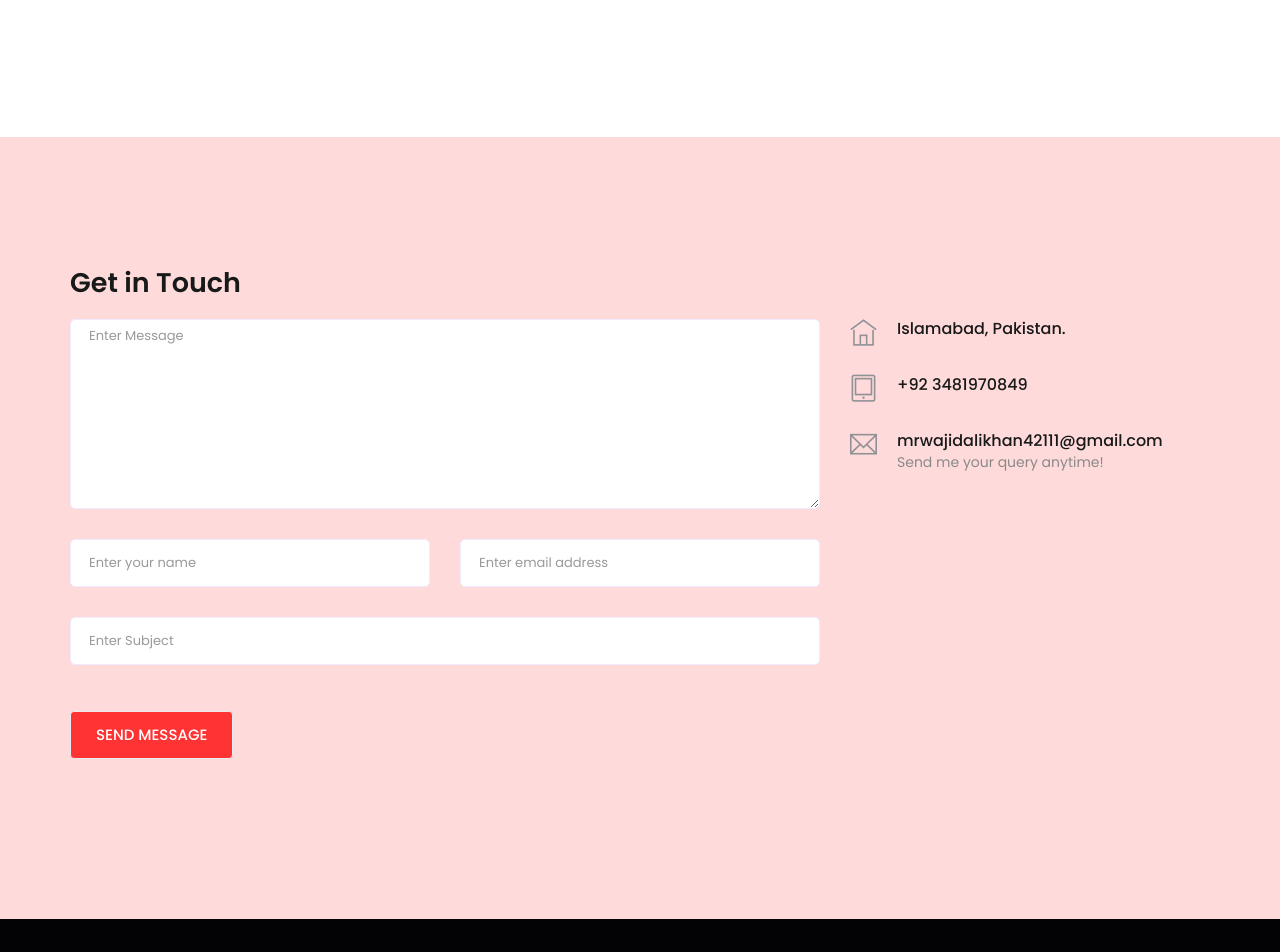
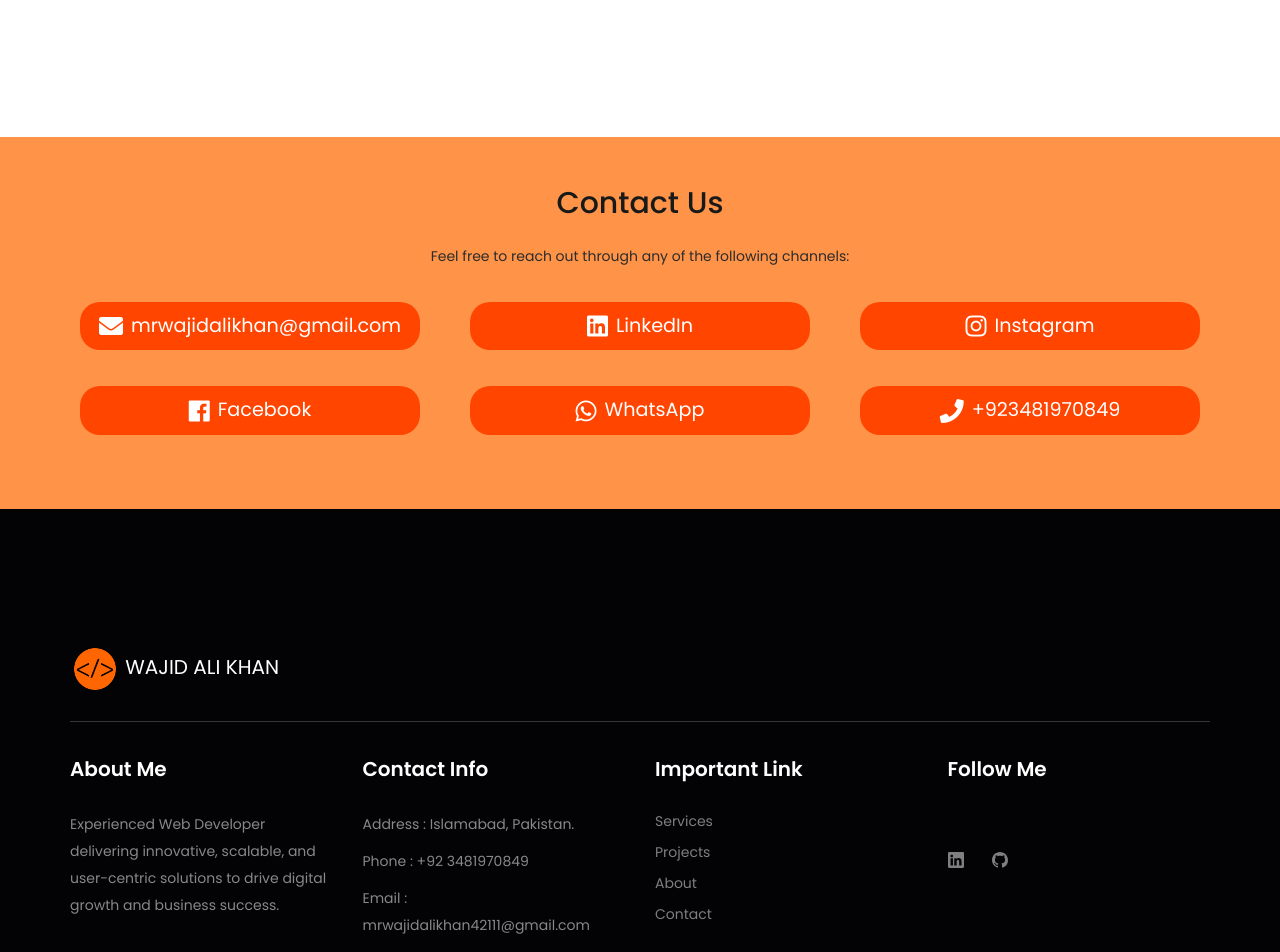
Before and after one commit to wajidweb/Portfolio-wajid, a plain HTML site: page index.html in a window 1280 px wide. Shown: the part 3960-4912 px from the top of the page. Drawn offline with Linux system fonts and the light colour scheme.

Commit message:
contact us section is created

```diff
--- a/index.html
+++ b/index.html
@@ -350,11 +350,11 @@
               >
                 <div class="col-lg-6 col-sm-12 col-md-6">
                   <div class="portfolio_box">
-                    <a href="img/portfolio images/hiddenworkers.org_.png" class="img-gal">
+                    <a href="img/portfolio images/tradexsell.jpeg" class="img-gal">
                       <div class="single_portfolio">
                         <img
                           class="img-fluid w-100"
-                          src="img/portfolio images/hiddenworkers.org_.png"
+                          src="img/portfolio images/tradexsell.jpeg"
                           alt=""
                         />
                       </div>
@@ -362,9 +362,9 @@
                     <div class="short_info">
                       <p>Exclusive Project</p>
                       <h4>
-                        <a href="https://hiddenworkers.org/"
+                        <a href="https://tradxsell.com/"
                         target="_blank"
-                          >Hidden Workers Organization <br />
+                          >Tradxsell.com<br />
                             </a
                         >
                       </h4>
@@ -519,11 +519,11 @@
               >
                 <div class="col-lg-6 col-sm-12 col-md-6">
                   <div class="portfolio_box">
-                    <a href="img/project-3.png" class="img-gal">
+                    <a href="img/portfolio images/hiddenworkers.org_.png" class="img-gal">
                       <div class="single_portfolio">
                         <img
                           class="img-fluid w-100"
-                          src="img/project-3.png"
+                          src="img/portfolio images/hiddenworkers.org_.png"
                           alt=""
                         />
                       </div>
@@ -531,9 +531,10 @@
                     <div class="short_info">
                       <p>new Project</p>
                       <h4>
-                        <a href="#"
-                          >Etiam tortor <br />
-                          aliquet habitant</a
+                        <a href="http://hiddenworkers.org/"
+                        target="_blank"
+                          >Hidden Workers Organization
+                          </a
                         >
                       </h4>
                     </div>
@@ -545,11 +546,11 @@
                       class="col-lg-12 col-sm-6 col-md-12 single_portfolio_project"
                     >
                       <div class="portfolio_box">
-                        <a href="img/project-2.png" class="img-gal">
+                        <a href="img/portfolio images/itech.png" class="img-gal">
                           <div class="single_portfolio">
                             <img
                               class="img-fluid w-100"
-                              src="img/project-2.png"
+                              src="img/portfolio images/itech.png"
                               alt=""
                             />
                           </div>
@@ -557,9 +558,10 @@
                         <div class="short_info">
                           <p>new Project</p>
                           <h4>
-                            <a href="#"
-                              >Etiam tortor <br />
-                              aliquet habitant</a
+                            <a href="https://www.itech-academy.com/"
+                            target="_blank"
+                              >itech-academy.com <br />
+                              </a
                             >
                           </h4>
                         </div>
@@ -569,11 +571,12 @@
                       class="col-lg-12 col-sm-6 col-md-12 single_portfolio_project"
                     >
                       <div class="portfolio_box">
-                        <a href="img/project-1.png" class="img-gal">
+                        <a href="img/portfolio images/guardworldsecurity.ae_.png" class="img-gal">
                           <div class="single_portfolio">
                             <img
                               class="img-fluid w-100"
-                              src="img/project-1.png"
+                              src="img/portfolio images/guardworldsecurity.ae_.png"
+                              style="height: 400px;"
                               alt=""
                             />
                           </div>
@@ -581,9 +584,9 @@
                         <div class="short_info">
                           <p>new Project</p>
                           <h4>
-                            <a href="#"
-                              >Etiam tortor <br />
-                              aliquet habitant</a
+                            <a href="https://guardworldsecurity.ae/"
+                              >guardworldsecurity.ae
+                              </a
                             >
                           </h4>
                         </div>
@@ -682,104 +685,55 @@
     </section>
     <!--::project part end::-->
 
-    <!-- ================ contact section start ================= -->
-    <section class="contact-section area-padding contact-bg" id="contact">
+    <section class="contact-us py-5">
       <div class="container">
         <div class="row">
-          <div class="col-12">
-            <h2 class="contact-title">Get in Touch</h2>
-          </div>
-          <div class="col-lg-8">
-            <form
-              class="form-contact contact_form"
-              action="contact_process.php"
-              method="post"
-              id="contactForm"
-              novalidate="novalidate"
-            >
-              <div class="row">
-                <div class="col-12">
-                  <div class="form-group">
-                    <textarea
-                      class="form-control w-100 placeholder hide-on-focus"
-                      name="message"
-                      id="message"
-                      cols="30"
-                      rows="9"
-                      placeholder="Enter Message"
-                    ></textarea>
-                  </div>
-                </div>
-                <div class="col-sm-6">
-                  <div class="form-group">
-                    <input
-                      class="form-control placeholder hide-on-focus"
-                      name="name"
-                      id="name"
-                      type="text"
-                      placeholder="Enter your name"
-                    />
-                  </div>
-                </div>
-                <div class="col-sm-6">
-                  <div class="form-group">
-                    <input
-                      class="form-control placeholder hide-on-focus"
-                      name="email"
-                      id="email"
-                      type="email"
-                      placeholder="Enter email address"
-                    />
-                  </div>
-                </div>
-                <div class="col-12">
-                  <div class="form-group">
-                    <input
-                      class="form-control placeholder hide-on-focus"
-                      name="subject"
-                      id="subject"
-                      type="text"
-                      placeholder="Enter Subject"
-                    />
-                  </div>
-                </div>
+          <div class="col-md-12 text-center">
+            <h2 class="mb-4">Contact Us</h2>
+            <p class="mb-4">Feel free to reach out through any of the following channels:</p>
+            <div class="row">
+              <div class="col-12 col-sm-6 col-md-4 mb-3">
+                <a href="mailto:mrwajidalikhan42111@gmail.com" class="contact-icon">
+                  <i class="fas fa-envelope"></i>
+                  mrwajidalikhan@gmail.com
+                </a>
               </div>
-              <div class="form-group mt-3">
-                <button type="submit" class="button button-contactForm">
-                  Send Message
-                </button>
+              <div class="col-12 col-sm-6 col-md-4 mb-3">
+                <a href="https://www.linkedin.com/in/wajid-ali-khan-364bb9220/" class="contact-icon" target="_blank">
+                  <i class="fab fa-linkedin"></i>
+                  LinkedIn
+                </a>
               </div>
-            </form>
-          </div>
-          <div class="col-lg-4">
-            <div class="media contact-info">
-              <span class="contact-info__icon"><i class="ti-home"></i></span>
-              <div class="media-body">
-                <h3><a href="">Islamabad, Pakistan.</a></h3>
+              <div class="col-12 col-sm-6 col-md-4 mb-3">
+                <a href="https://www.instagram.com/wajid_ali_khan04/" class="contact-icon" target="_blank">
+                  <i class="fab fa-instagram"></i>
+                  Instagram
+                </a>
               </div>
-            </div>
-            <div class="media contact-info">
-              <span class="contact-info__icon"><i class="ti-tablet"></i></span>
-              <div class="media-body">
-                <h3><a href="tel:454545654">+92 3481970849</a></h3>
+              <div class="col-12 col-sm-6 col-md-4 mb-3">
+                <a href="https://www.facebook.com/sherali.khan.1650332/" class="contact-icon" target="_blank">
+                  <i class="fab fa-facebook"></i>
+                  Facebook
+                </a>
               </div>
-            </div>
-            <div class="media contact-info">
-              <span class="contact-info__icon"><i class="ti-email"></i></span>
-              <div class="media-body">
-                <h3>
-                  <a href="mailto:support@colorlib.com"
-                    >mrwajidalikhan42111@gmail.com</a
-                  >
-                </h3>
-                <p>Send me your query anytime!</p>
+              <div class="col-12 col-sm-6 col-md-4 mb-3">
+                <a href="https://wa.me/+923481970849" class="contact-icon" target="_blank">
+                  <i class="fab fa-whatsapp"></i>
+                  WhatsApp
+                </a>
+              </div>
+              <div class="col-12 col-sm-6 col-md-4 mb-3">
+                <a href="tel:+923481970849" class="contact-icon">
+                  <i class="fas fa-phone"></i>
+                  +923481970849
+                </a>
               </div>
             </div>
           </div>
         </div>
       </div>
     </section>
-    <!-- ================ contact section end ================= -->
+
 
     <!--::footer_part start::-->
     <footer class="footer_part">
```
Also changed, not shown: css/style.css, img/logo.png (deleted), img/portfolio images/itech.png (added), img/portfolio images/tradexsell.jpeg (added), img/post/next.png (deleted), img/post/post_1.png (deleted), img/post/post_10.png (deleted), img/post/post_2.png (deleted), img/post/post_3.png (deleted), img/post/post_4.png (deleted), img/post/post_5.png (deleted), img/post/post_6.png (deleted), img/post/post_7.png (deleted), img/post/post_8.png (deleted), 2 more files, 1 other file.
